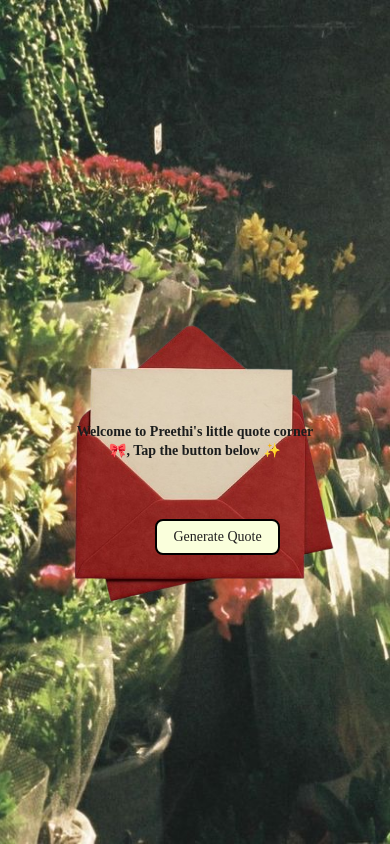
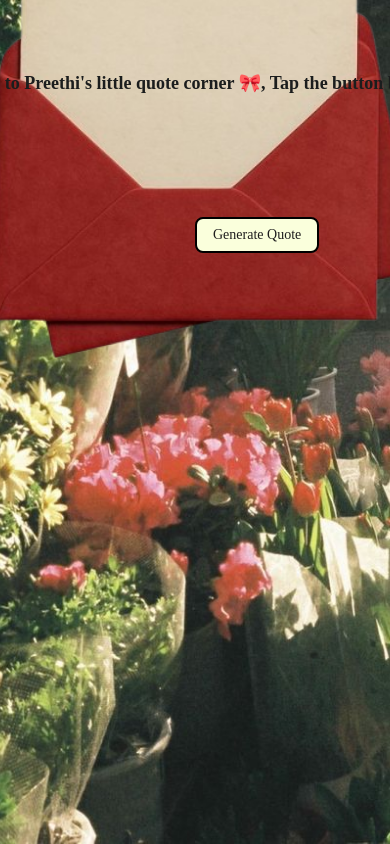
Before and after one commit to prtiprthi/quote-generator, a React (Vite) app: page / in a window 390 px wide. Built offline with nearby package versions, Linux system fonts and the light colour scheme.

Commit message:
Updated responsive CSS for mobile

```diff
--- a/src/App.css
+++ b/src/App.css
@@ -60,8 +60,8 @@ p {
 /* Mobile Responsive */
 @media (max-width: 480px) {
   #envelope-wrapper {
-    width: 360px;
-    top: 55%;
+    width: 600px;
+    top: 15%;
   }
 
   #envelope-img {
@@ -70,13 +70,15 @@ p {
   }
 
   #envelope-wrapper p {
-    font-size: 14px;
+    font-size: 18px;
     padding: 0 10px;
     line-height: 1.4;
+    width: 90%;
   }
 
   #open-btn {
     padding: 8px 16px;
     font-size: 14px;
+    left: 50%;
   }
 }
```
